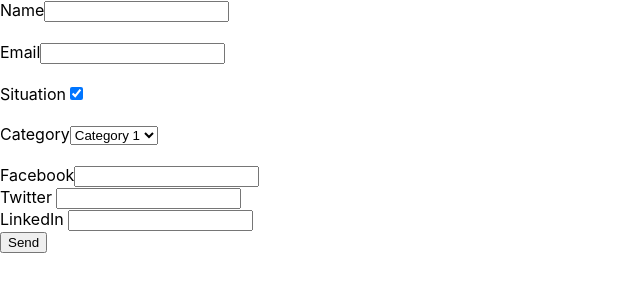
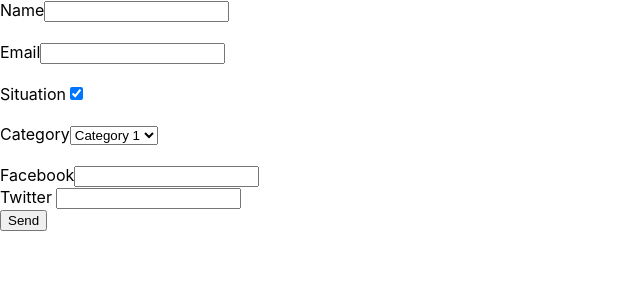
Before and after one commit to yazid1bernou/workshop-yazid-git, a React (Create React App) app: page / in a window 1280 px wide. Shown: the top 300 px of the page, without its empty margins (0-640 px from the left). Built offline with nearby package versions, Linux system fonts and the light colour scheme.

Commit message:
delete input linkedin in social

```diff
--- a/src/App.js
+++ b/src/App.js
@@ -44,10 +44,7 @@ class App  extends Component {
             <Field name="social.twitter" />
             <ErrorMessage name="social.twitter" />
             <br/>
-              <label>LinkedIn </label>
-            <Field name="social.linkedin" />
-            <ErrorMessage name="social.linkedin" />
-            <br/>
+
 
             <button type="submit">Send</button>
        </form>
@@ -63,7 +60,7 @@ class App  extends Component {
         social : Yup.object().shape({
           facebook : Yup.string().required('Facebook link is required field'),
           twitter : Yup.string().required('Twitter link is required field'),
-          linkedin : Yup.string().required('Linkedin link is required field')
+
         })
       });
       return schema ;
@@ -81,7 +78,7 @@ class App  extends Component {
               social : {
                  facebook : '' ,
                  twitter : '' ,
-                 linkedin : '',
+
              }}}
              onSubmit={this.onSubmitFunction}
              render={this.formFunction}
```
